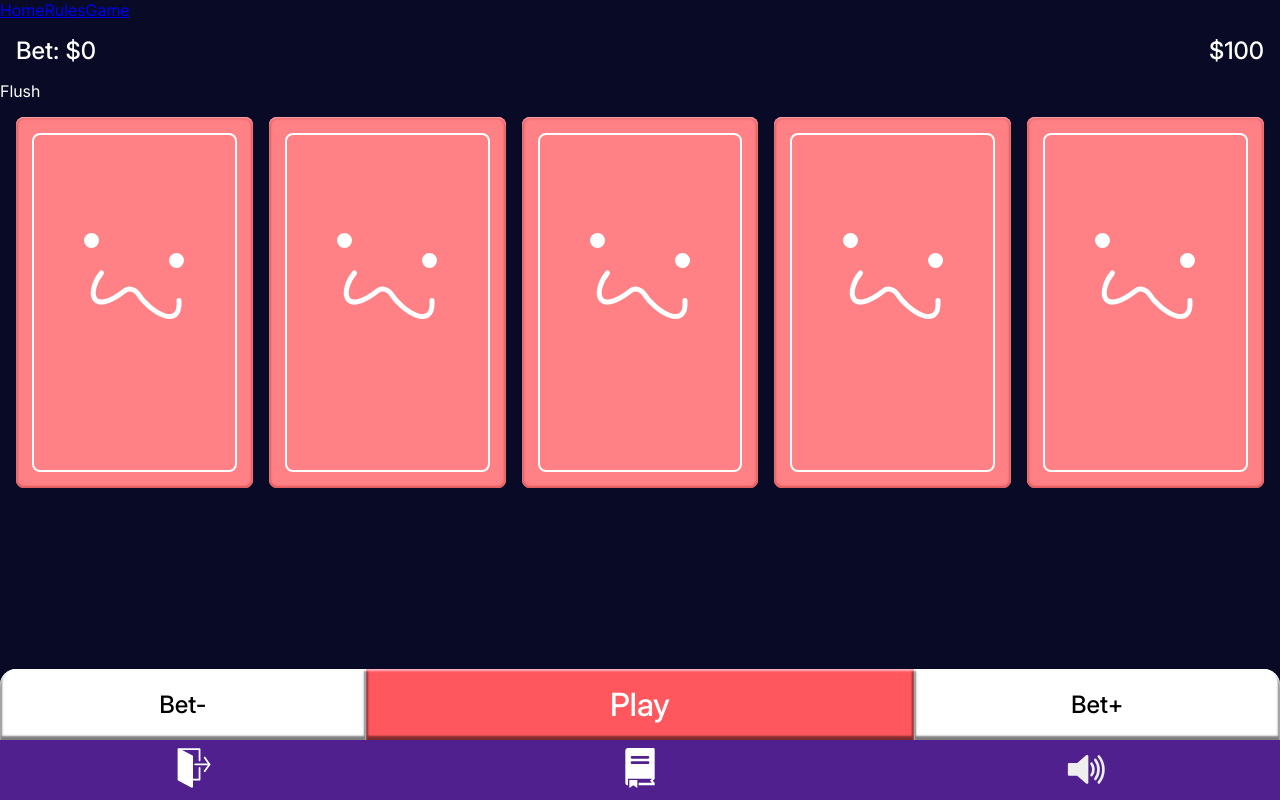
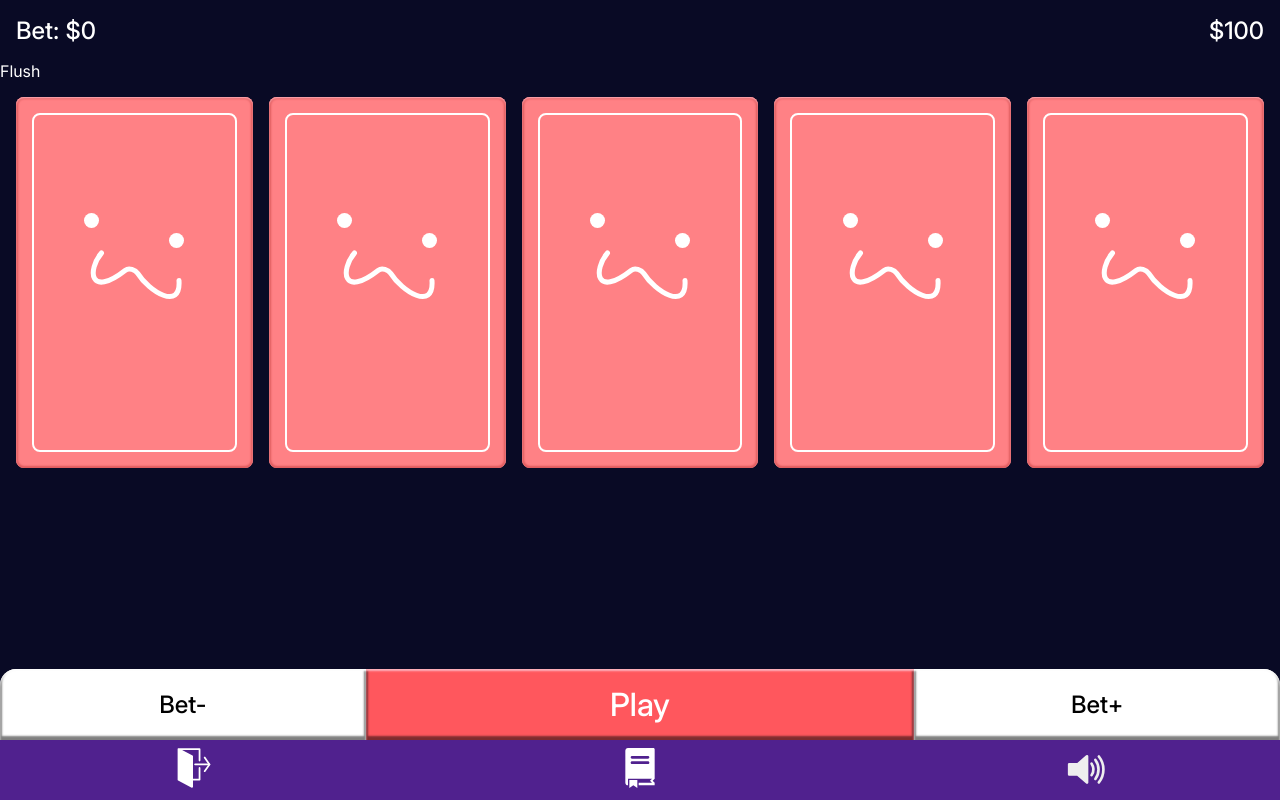
Before and after one commit to StoffenToffen/Video-Poker, a React (Vite) app: page /game in a window 1280 px wide. Built offline with nearby package versions, Linux system fonts and the light colour scheme.

Commit message:
chore: Removed temporary nav and updated function comments

```diff
--- a/src/App.tsx
+++ b/src/App.tsx
@@ -1,4 +1,4 @@
-import { Link, Route, BrowserRouter as Router, Routes } from "react-router-dom";
+import { Route, BrowserRouter as Router, Routes } from "react-router-dom";
 import GamePage from "./pages/GamePage";
 import HomePage from "./pages/HomePage";
 import RulesPage from "./pages/RulesPage";
@@ -8,10 +8,6 @@ import "./App.css";
 function App() {
 	return (
 		<Router>
-			<Link to="/">Home</Link>
-			<Link to="/rules">Rules</Link>
-			<Link to="/game">Game</Link>
-
 			<Routes>
 				<Route path="/" element={<HomePage />} />
 				<Route path="/rules" element={<RulesPage />} />
--- a/src/components/Controls.tsx
+++ b/src/components/Controls.tsx
@@ -11,6 +11,9 @@ const Controls = () => {
 	const setIsGameOver = useGameStore((state) => state.setIsGameOver);
 	const updateBalance = useGameStore((state) => state.updateBalance);
 
+	/**
+	 * @description Creates a new 52-card deck, then shuffles it with the Fisher-Yates method
+	 */
 	const createDeck = () => {
 		const suits = ["spades", "clubs", "diamonds", "hearts"];
 		const newDeck = [];
@@ -32,7 +35,6 @@ const Controls = () => {
 		}
 
 		setDeck(newDeck);
-		// Creates a new 52-card deck, then shuffles it with the Fisher-Yates method
 	};
 
 	return (
```
Also changed, not shown: src/components/Card.tsx (+8 -2 lines), src/zustand/gameStore.ts (+35 -0 lines).
